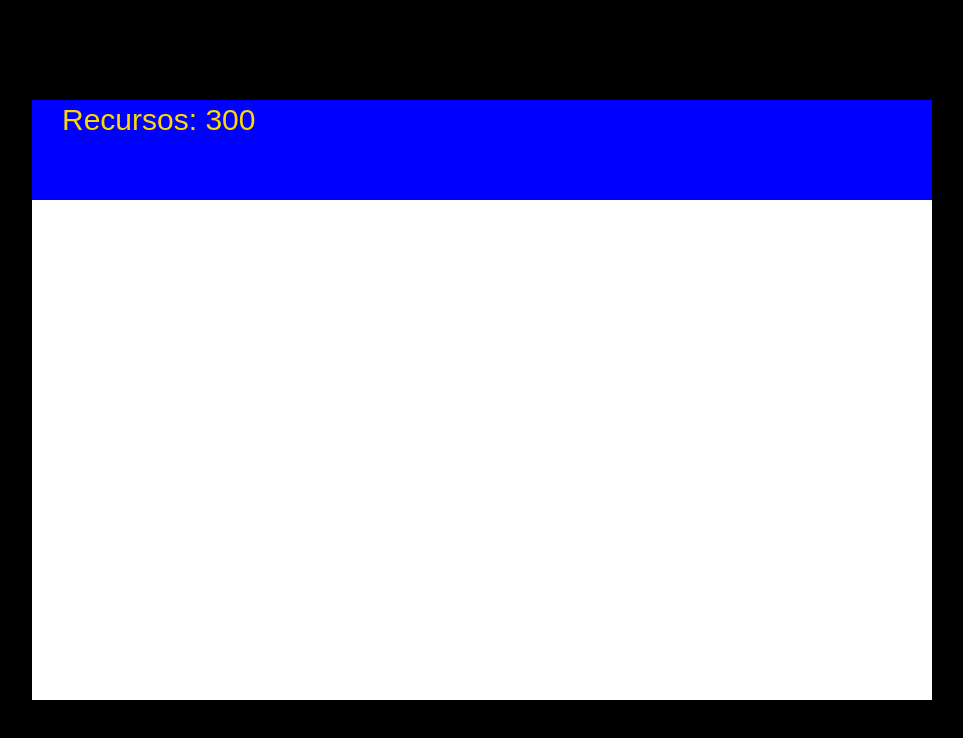
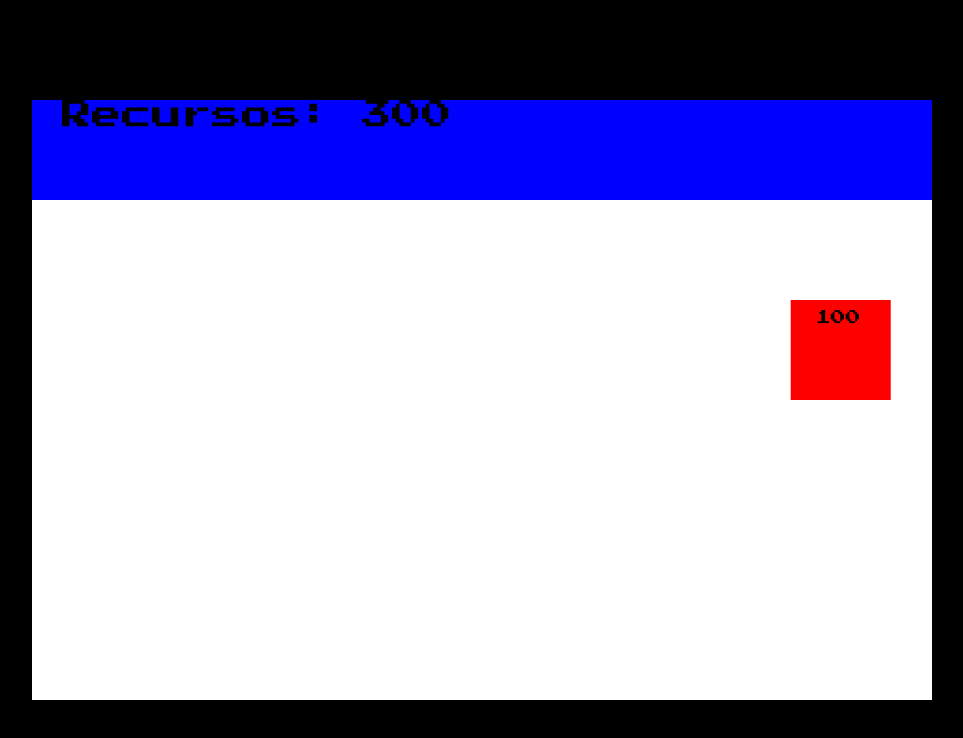
Before and after one commit to LuanHii/Tower-Defense-Game, a plain HTML site: page index.html in a window 1280 px wide. Shown: the whole page, without its empty margins (158-1121 px from the left). Drawn offline with Linux system fonts and the light colour scheme.

Commit message:
enemy, colission, new font

```diff
--- a/index.html
+++ b/index.html
@@ -4,6 +4,9 @@
     <meta charset="UTF-8">
     <meta name="viewport" content="width=device-width, initial-scale=1.0">
     <title>Tower Defense</title>
+    <link rel="preconnect" href="https://fonts.googleapis.com">
+    <link rel="preconnect" href="https://fonts.gstatic.com" crossorigin>
+    <link href="https://fonts.googleapis.com/css2?family=Press+Start+2P&display=swap" rel="stylesheet">
     <link rel="stylesheet" href="style.css">
 
 </head>
--- a/script.js
+++ b/script.js
@@ -9,7 +9,12 @@ const cellSize = 100;
 const cellGap = 3;
 const gameGrid = [];
 const defenders = [];
+const enemies = [];
+const enemyPositions = [];
+let enemiesInterval = 600;
 let numberOfResources = 300;
+let frame = 0;
+let gameOver = false;
 
 
 
@@ -87,7 +92,7 @@ class Defender { // criando molde de defensor
             ctx.fillStyle = "blue";
             ctx.fillRect(this.x,this.y, this.width, this.height);
             ctx.fillStyle = "gold";
-            ctx.font = "30px Arial"
+            ctx.font = "15px 'Press Start 2P'"
             ctx.fillText(Math.floor(this.health), this.x + 25,this.y + 25);
         }
 }
@@ -110,18 +115,73 @@ canvas.addEventListener('click', function(){ // adicionando ao clicar
 function handleDefenders(){
     for (let i = 0; i < defenders.length; i++){
         defenders[i].draw();
+        for (let j = 0; j < enemies.length; j++){
+            if (collision(defenders[i], enemies[j])){ // se colidir com inimigo tirar vida e reduzir velocidade
+                enemies[j].movement = 0;
+                defenders[i].health -= 0.2;
+            }
+            if (defenders[i].health <=0){
+                defenders.splice(i,1);
+                i--;
+                enemies[j].movement = enemies[j].speed;
+            }
+        }
     }
 }
 
 // inimigos
+class Enemy{
+    constructor(verticalPosition){
+        this.x = canvas.width;
+        this.y = verticalPosition;
+        this.width = cellSize;
+        this.height = cellSize;
+        this.speed = Math.random() * 0.2 + 0.4;
+        this.movement = this.speed;
+        this.health = 100;
+        this.maxHealth = this.health;
+    }
+    update(){
+        this.x -= this.movement;
+    }
+    draw(){
+        ctx.fillStyle = "red";
+        ctx.fillRect(this.x,this.y,this.width,this.height);
+        ctx.fillStyle = "black";
+        ctx.font = "15px 'Press Start 2P'"
+        ctx.fillText(Math.floor(this.health), this.x + 25,this.y + 25);
+
+    }
+}
+
+function handleEnemies(){
+    for (let i = 0; i < enemies.length; i++){
+        enemies[i].update();
+        enemies[i].draw();
+        if (enemies[i].x < 0){
+            gameOver = true;
+        }
+    }
+    if (frame % enemiesInterval === 0){
+        let verticalPosition = Math.floor(Math.random() * 5 + 1) * cellSize;
+        enemies.push(new Enemy(verticalPosition))
+        enemyPositions.push(verticalPosition);
+        if (enemiesInterval > 120) enemiesInterval -= 50;
+    }
+}
 
 //  recursos
 
 // utilidades
 function handleGameStatus(){ // lidando com status do jogo
-    ctx.fillStyle = "gold";
-    ctx.font = "30px Arial";
+    ctx.fillStyle = "Press Start 2P";
+    ctx.font = "30px 'Press Start 2P'";
     ctx.fillText("Recursos: " + numberOfResources, 30,30); // texto e quantidade de recurso do jogador
+    if (gameOver){ // animando mensagem de game over na tela
+        ctx.fillStyle = 'black';
+        ctx.font = "60px 'Press Start 2P'";
+        ctx.fillText("Fim de jogo", 135,330);
+    }
 }
 function animate(){
     ctx.clearRect(0,0, canvas.width, canvas.height);
@@ -129,8 +189,10 @@ function animate(){
     ctx.fillRect(0,0,controlsBar.width,controlsBar.height);
     handleGameGrid();
     handleDefenders();
+    handleEnemies();
     handleGameStatus();
-    requestAnimationFrame(animate);
+    frame++;
+    if (!gameOver) requestAnimationFrame(animate); // se não está com gameover anime.
 }
 
 animate();
--- a/style.css
+++ b/style.css
@@ -11,4 +11,5 @@ body {
     width: 900px;
     height: 600px;
     background: white;
+    font-family: 'Press Start 2P', cursive;
 }
```
